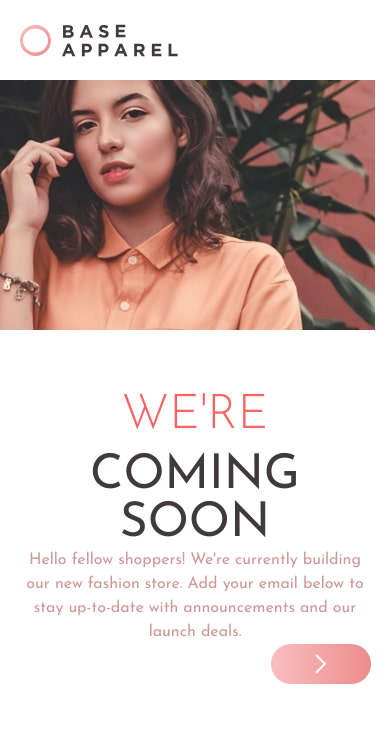
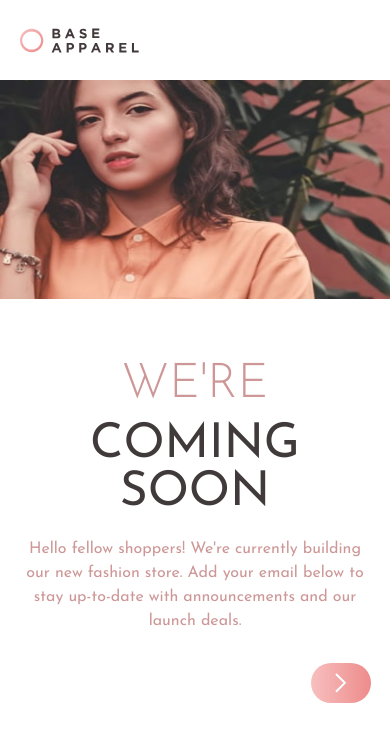
Before and after one commit to HernanAlvarado12/BaseApparel, a website: page index.html in a window 390 px wide. Drawn offline with Linux system fonts and the light colour scheme.

Commit message:
version mobile without input

```diff
--- a/index.html
+++ b/index.html
@@ -26,20 +26,20 @@
     <body>
         <main class ="grid">
             <nav class ="w-90 h-8 mx-auto flex items-center bg-white">
-                <img src ="./assets/logo.svg" alt ="icon logo">
+                <img class ="h-2.5" src ="./assets/logo.svg" alt ="icon logo">
             </nav>
             <picture class ="w-full">
                 <source media ="(min-width: 900px)" srcset ="./assets/hero-desktop.jpg">
-                <img src ="./assets/hero-mobile.jpg" alt ="image hero">
+                <img class ="w-full aspect-video" src ="./assets/hero-mobile.jpg" alt ="image hero">
             </picture>
-            <section class ="w-90 mx-auto mt-5 text-center">
-                <h2 class ="text-red-100 text-xl font-light uppercase">we're</h2>
+            <section class ="w-90 mx-auto mt-5 text-red text-center">
+                <h2 class ="text-xl font-light uppercase">we're</h2>
                 <h3 class ="text-gray text-xl font-medium uppercase leading-1">coming soon</h3>
-                <p class ="text-red text-sm font-normal">
+                <p class ="mt-2 mb-3 text-sm font-normal">
                     Hello fellow shoppers! We're currently building our new fashion store. Add your email
                     below to stay up-to-date with announcements and our launch deals.
                 </p>
-                <figure class ="w-10 h-4 ml-auto flex items-center justify-center rounded-full bg-gradient-to-r from-grdnt-2-100 to-grdnt-2-200">
+                <figure class ="w-6 h-4 ml-auto flex items-center justify-center rounded-full bg-gradient-to-r from-grdnt-2-100 to-grdnt-2-200">
                     <img src ="./assets/arrow.svg" alt ="">
                 </figure>
             </section>
--- a/tailwind.config.js
+++ b/tailwind.config.js
@@ -12,6 +12,7 @@ module.exports = {
         '1': '1rem',
         '1.5': '1.5rem',
         '2': '2rem',
+        '2.5': '2.5rem',
         '3': '3rem',
         '4': '4rem',
         '5': '5rem',
```
Also changed, not shown: css/tailwind.css.
